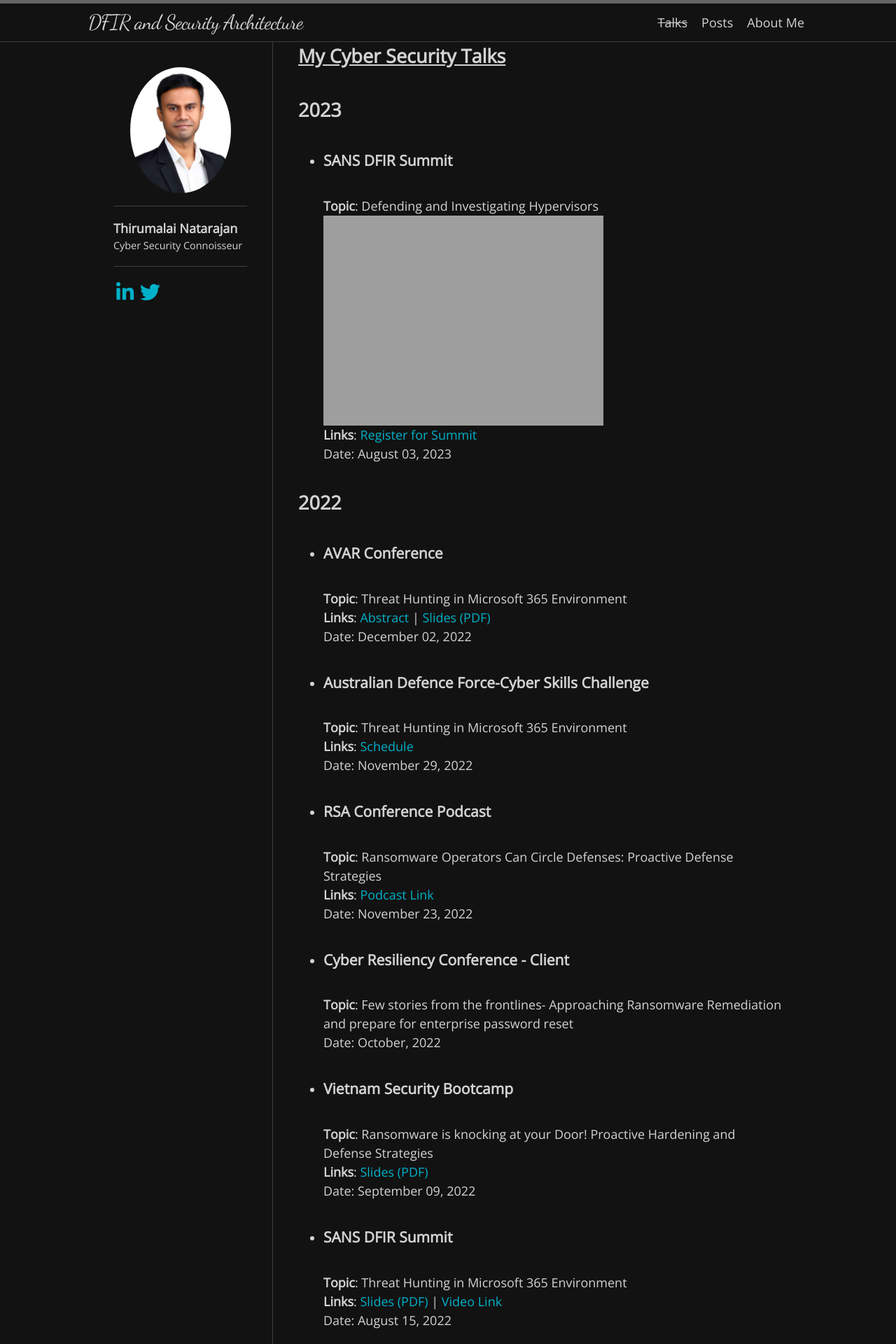
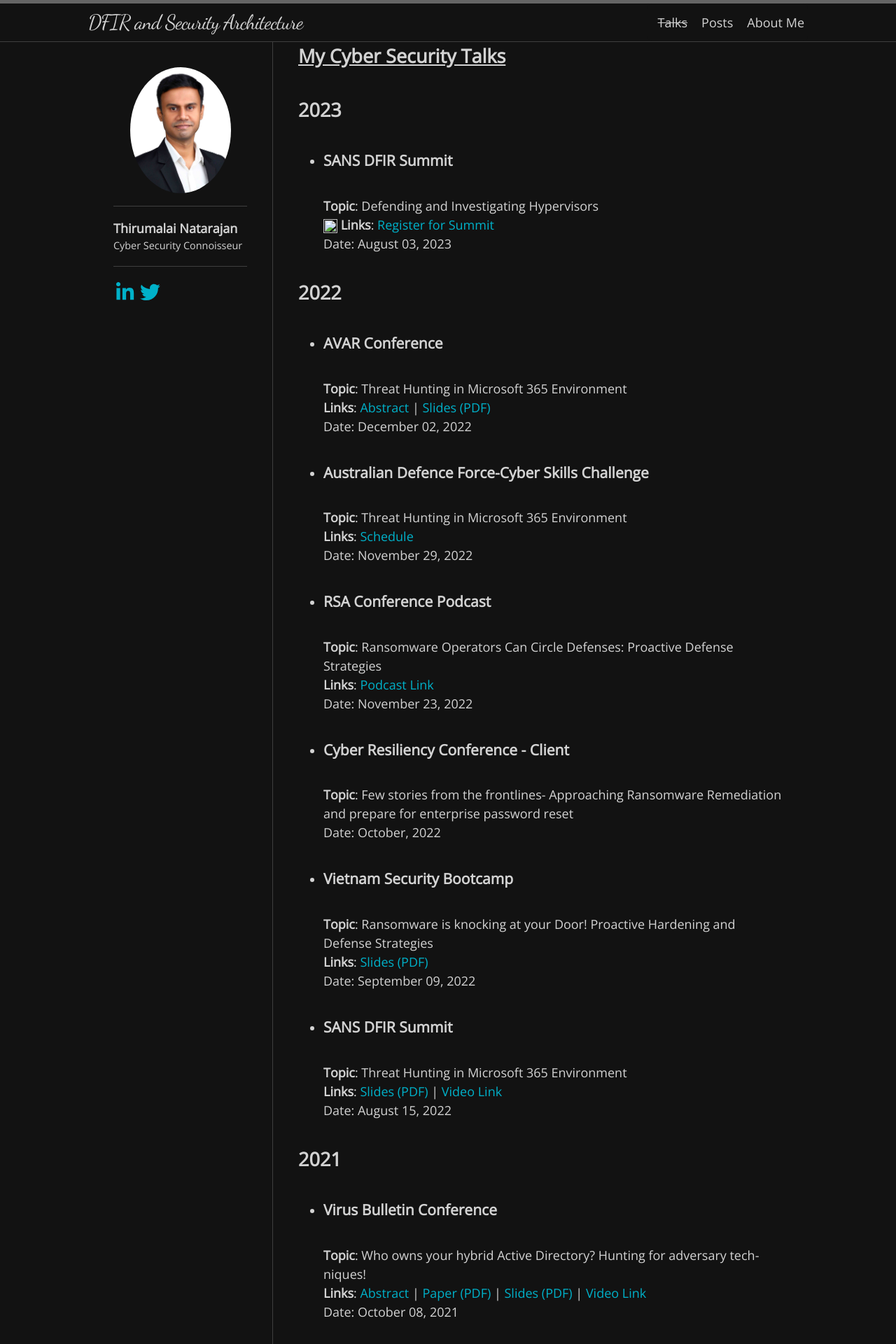
Before and after one commit to Th1ru-M/th1ru-m.github.io, a Jekyll site: the page built from talks.md, in a window 1280 px wide. Shown: the top 1920 px of the page at 70% size. Built offline with Jekyll 4.4.1, drawn with Linux system fonts in a browser that asks for light colours; nearby versions of some CDN libraries; some web fonts are replaced.

Commit message:
Update talks.md

```diff
--- a/talks.md
+++ b/talks.md
@@ -9,7 +9,7 @@ permalink: /talks/
 
 - ### **SANS DFIR Summit**
 **Topic**: Defending and Investigating Hypervisors
-![SANSDFIR2023](/image/SANSDFIR2023.jpg =20x20)
+<img src="](/image/SANSDFIR2023.jpg " width="20" height="20" />
 **Links**: [Register for Summit](https://www.sans.org/u/1pkm)
 Date: August 03, 2023
 
```
